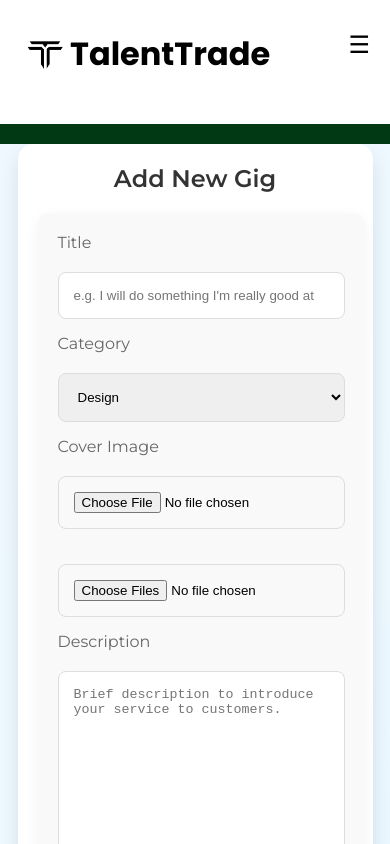
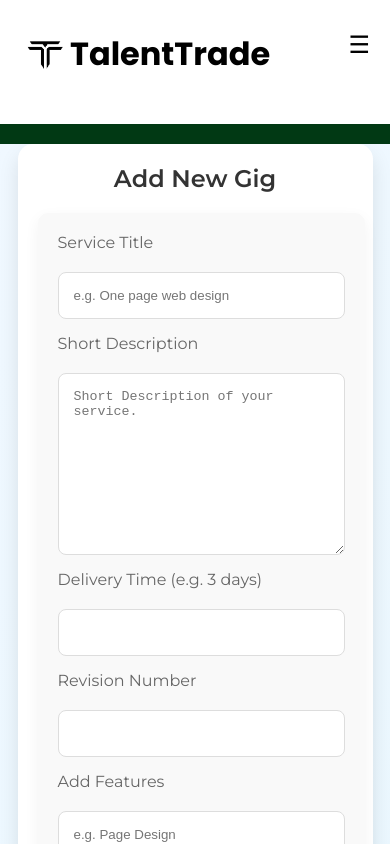
Before and after one commit to krunal-99/talent-trade, a React (Vite) app in the folder client/: page /add in a window 390 px wide. Shown: the top 844 px of the page. Built offline with nearby package versions, Linux system fonts and the light colour scheme; grey boxes are pictures that could not be loaded.

Commit message:
Resoolved Design issues

```diff
--- a/client/src/pages/Add/Add.css
+++ b/client/src/pages/Add/Add.css
@@ -104,4 +104,11 @@
   .add_container h1 {
     font-size: 24px;
   }
+
+  .add_left {
+    order: 2;
+  }
+  .add_right {
+    order: 1;
+  }
 }
```
